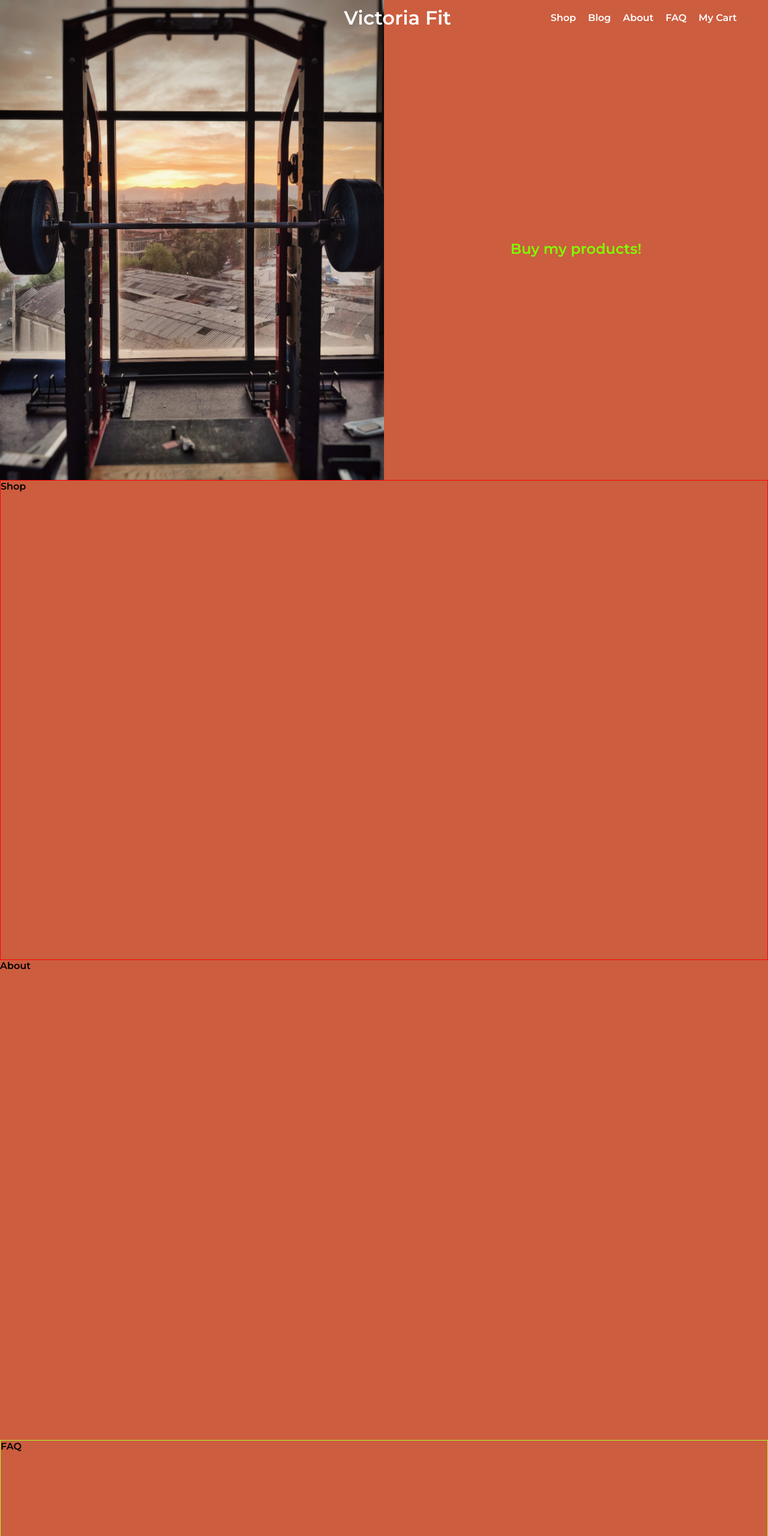
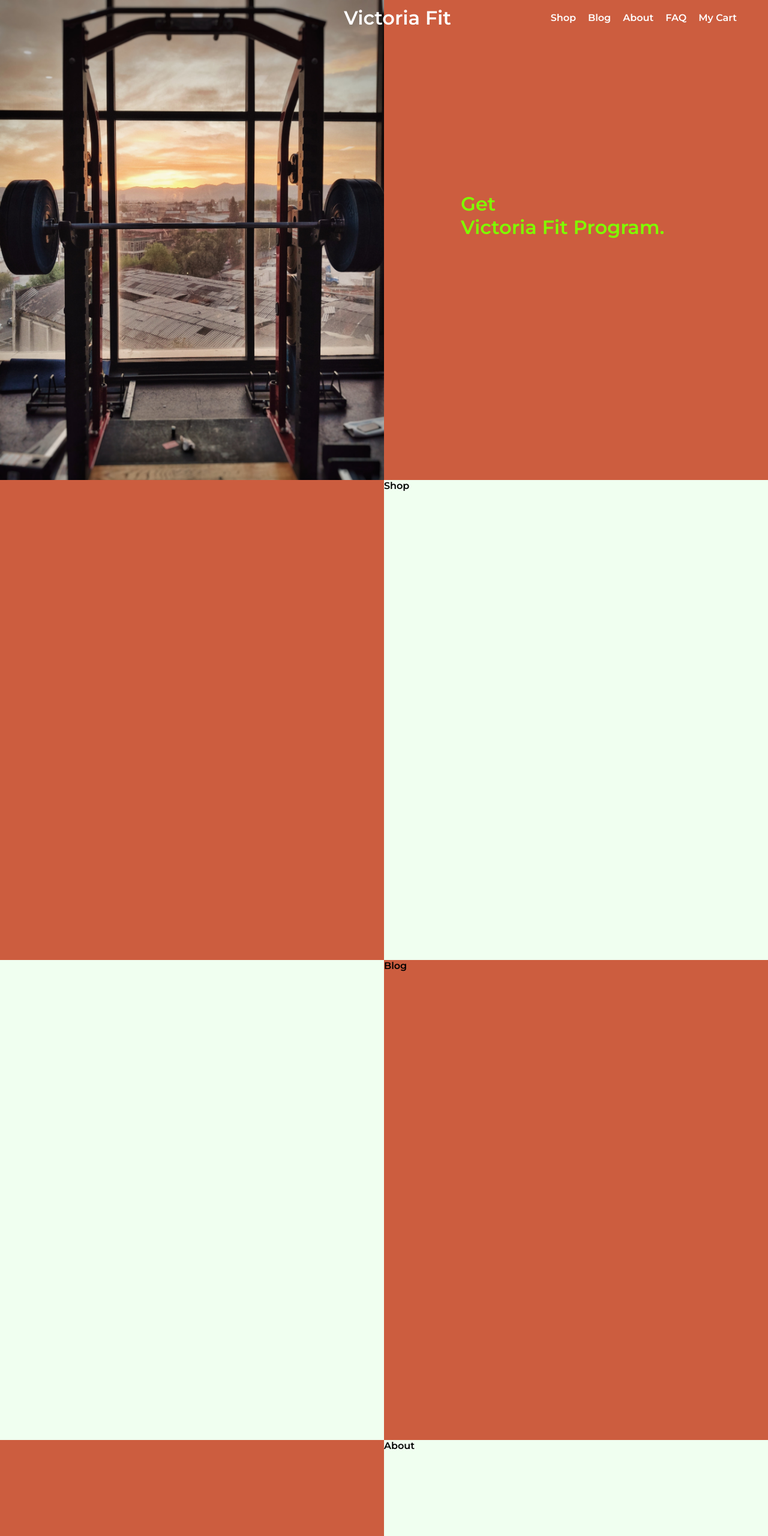
Before and after one commit to SergiuNuta/personal-trainer, a React app: page / in a window 1280 px wide. Shown: the top 2560 px of the page at 60% size. Built offline with nearby package versions, Linux system fonts and the light colour scheme.

Commit message:
fixing width of h1

```diff
--- a/src/Components/About/About.jsx
+++ b/src/Components/About/About.jsx
@@ -6,7 +6,8 @@ export default class About extends Component {
         return (
             <>
                 <div className={styles.wrapper}>
-                    About
+                <div className={styles.firstContainer}></div>
+                <div className={styles.secondContainer}>About</div>
             </div>
 
             </>
--- a/src/Components/About/About.module.scss
+++ b/src/Components/About/About.module.scss
@@ -1,6 +1,15 @@
 .wrapper {
-    // position: relative;
-    // top: 5em;
     width: 100%;
     height: 100vh;
+    display: flex;
+    flex-wrap: wrap;
+
+    .firstContainer {
+        width: 50%;
+    }
+
+    .secondContainer {
+        width: 50%;
+        background-color: honeydew;
+    }
 }
--- a/src/Components/Blog/Blog.jsx
+++ b/src/Components/Blog/Blog.jsx
@@ -5,9 +5,10 @@ export default class Blog extends Component {
     render() {
         return (
             <>
-                <a name="Blog" />
+                <a name="blog" />
                 <div className={styles.wrapper}>
-                    Blog
+                <div className={styles.firstContainer}></div>
+                <div className={styles.secondContainer}>Blog</div>
             </div>
             </>
         )
--- a/src/Components/Blog/Blog.module.scss
+++ b/src/Components/Blog/Blog.module.scss
@@ -3,4 +3,15 @@
     // top: 5em;
     width: 100%;
     height: 100vh;
+    display: flex;
+    flex-wrap: wrap;
+
+    .firstContainer {
+        width: 50%;
+        background-color: honeydew;
+    }
+
+    .secondContainer {
+        width: 50%;
+    }
 }
--- a/src/Components/FAQ/FAQ.jsx
+++ b/src/Components/FAQ/FAQ.jsx
@@ -7,7 +7,8 @@ export default class FAQ extends Component {
             <>
             <a name="FAQ" />
             <div className={styles.wrapper}>
-                FAQ
+            <div className={styles.firstContainer}></div>
+            <div className={styles.secondContainer}>FAQ</div>
             </div>
             </>
         )
--- a/src/Components/FAQ/FAQ.module.scss
+++ b/src/Components/FAQ/FAQ.module.scss
@@ -1,7 +1,15 @@
 .wrapper {
-    // position: relative;
-    // top: 5em;
     width: 100%;
     height: 100vh;
-    border: 1px solid greenyellow;
+    display: flex;
+    flex-wrap: wrap;
+
+    .firstContainer {
+        width: 50%;
+        background-color: honeydew;
+    }
+
+    .secondContainer {
+        width: 50%;
+    }
 }
--- a/src/Components/Home/Home.jsx
+++ b/src/Components/Home/Home.jsx
@@ -8,7 +8,8 @@ export default class Home extends Component {
             <div className={styles.wrapper}>
             <div className={styles.firstDiv}></div>
             <div className={styles.secondDiv}>
-                <h2>Buy my products!</h2>
+                <h1>Get</h1>
+                <h1>Victoria Fit Program.</h1>
             </div>
             </div>
             </>
--- a/src/Components/Home/Home.module.scss
+++ b/src/Components/Home/Home.module.scss
@@ -14,11 +14,12 @@
 
     .secondDiv {
         width: 50%;
-        text-align: center;
+        text-align: left;
         color: chartreuse;
 
-        h2 {
-            top: 50%;
+        h1 {
+            padding-left: 20%;
+            top: 40%;
             position: relative;
         }
     }
--- a/src/Components/Shop/Shop.jsx
+++ b/src/Components/Shop/Shop.jsx
@@ -7,7 +7,8 @@ export default class Shop extends Component {
             <>
             <a name="Shop" />
             <div className={styles.wrapper}>
-                Shop
+            <div className={styles.firstContainer}></div>
+            <div className={styles.secondContainer}>Shop</div>
             </div>
             </>
         )
--- a/src/Components/Shop/Shop.module.scss
+++ b/src/Components/Shop/Shop.module.scss
@@ -3,5 +3,16 @@
     // top: 5em;
     width: 100%;
     height: 100vh;
-    border: 1px solid red;
+    display: flex;
+    flex-wrap: wrap;
+
+    .firstContainer {
+        width: 50%;
+
+    }
+
+    .secondContainer {
+        width: 50%;
+        background-color: honeydew;
+    }
 }
--- a/src/Container/App/App.css
+++ b/src/Container/App/App.css
@@ -4,6 +4,7 @@
     box-sizing: border-box;
     font-family: 'Montserrat', sans-serif;
 }
+
 .app {
     background-color: #CC5D3F;
     width: 100%;
--- a/src/Container/App/App.js
+++ b/src/Container/App/App.js
@@ -6,6 +6,7 @@ import Home from '../../Components/Home/Home';
 import Shop from '../../Components/Shop/Shop';
 import About from '../../Components/About/About';
 import FAQ from '../../Components/FAQ/FAQ';
+import Blog from '../../Components/Blog/Blog';
 
 
 function App() {
@@ -15,6 +16,7 @@ function App() {
       {/* <Routes /> */}
       <Home />
       <Shop />
+      <Blog />
       <About />
       <FAQ />
     </div>
--- a/src/routes/Routes.jsx
+++ b/src/routes/Routes.jsx
@@ -1,5 +1,5 @@
 import React, { Component } from "react";
-import { Router, Redirect, globalHistory } from "@reach/router";
+import { Router, Redirect } from "@reach/router";
 import Shop from "../Components/Shop/Shop.jsx";
 import About from "../Components/About/About";
 import Blog from "../Components/Blog/Blog";
@@ -19,7 +19,7 @@ export default class Routes extends Component {
                 <Redirect noThrow from="/" to="home" />
                 <Home path="home" />
                 <Shop path="shop" name="shop" />
-                <Blog path="blog" name=""blog />
+                <Blog path="blog" name="blog" />
                 <About path="about" name="about" />
                 <FAQ path="faq" name="faq" />
                 <NotFound default />
```
